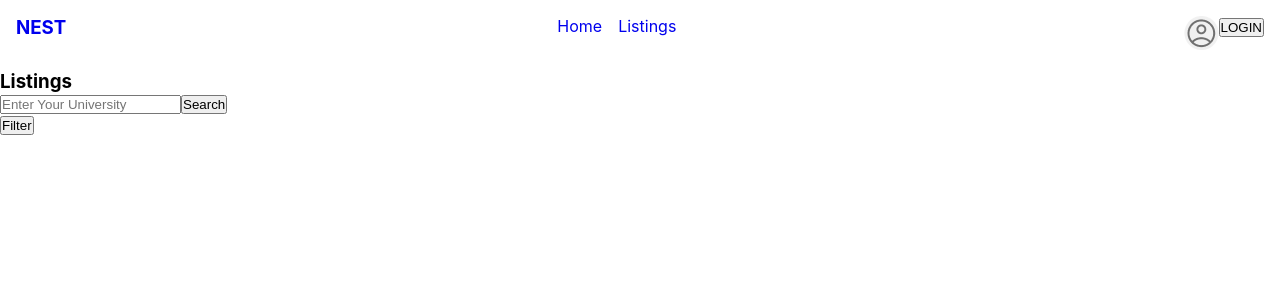
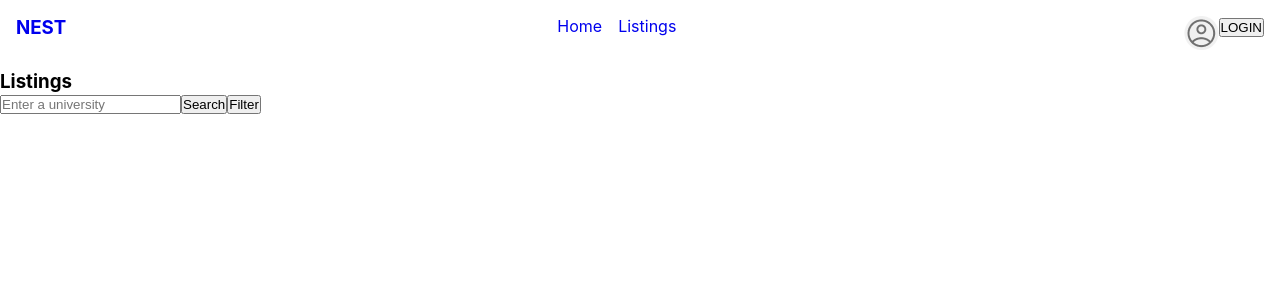
Before and after one commit to stebnj/steven-joo-capstone-project, a React (Create React App) app in the folder client/: page / in a window 1280 px wide. Shown: the top 300 px of the page. Built offline with nearby package versions, Linux system fonts and the light colour scheme.

Commit message:
change filter event handler on submit

```diff
--- a/client/src/components/FilterModal/FilterModal.js
+++ b/client/src/components/FilterModal/FilterModal.js
@@ -28,9 +28,9 @@ export default function FilterModal ({ isOpen, onClose, onApplyFilters }) {
                 <input name="maxRent" type="number" placeholder='Max Rent' />
                 <select name="bedRange">
                     <option value="">Any</option>
-                    <option value="1 Bed">1 Bed</option>
-                    <option value="2 Beds">2 Beds</option>
-                    <option value="3 Beds">3 Beds</option>
+                    <option value="1">1 Bed</option>
+                    <option value="2">2 Beds</option>
+                    <option value="3">3 Beds</option>
                 </select>
                 <button type="submit">Apply Filters</button>
                 <button type="button" onClick={onClose}>Close</button>
--- a/client/src/components/ListingsList/ListingsList.js
+++ b/client/src/components/ListingsList/ListingsList.js
@@ -1,72 +1,72 @@
 import React from 'react'
-import { useState, useEffect } from 'react'
+import { useState } from 'react'
 import FilterModal from '../FilterModal/FilterModal'
 import axios from 'axios'
 import { Link } from 'react-router-dom'
 
 
 export default function ListingsList() {
-    const initialSearchTerm = ''
     const [listings, setListings] = useState([])
     const [error, setError] = useState('')
-
+    const [schoolName, setSchoolName] = useState('')
     const [loading, setLoading] = useState(false);
-    const [searchTerm, setSearchTerm] = useState(initialSearchTerm)
     const [isModalOpen, setIsModalOpen] = useState(false)
     const [filters, setFilters] = useState({})
 
+    const handleSearch = (event) => {
+        event.preventDefault();
+        getListings();
+    };
+
+    const handleApplyFilters = (newFilters) => {
+        console.log('Applying filters:', newFilters);
+        setFilters(newFilters);
+        setIsModalOpen(false);
+        getListings();
+    };
 
 
-    const handleSearch = async (e) => {
-
-
+    const getListings = async () => {
+        console.log('Fetching listings with filters:', filters);
         setLoading(true);
         setError('')
         setListings([])
 
-        const school = searchTerm.trim().toLowerCase().replace(/\s+/g, '-')
-
         try {
-            const response = await axios.get(`http://localhost:8080/listings`, {params: filters})
+            const response = await axios.get(`http://localhost:8080/listings/near-${schoolName}`, {
+                params: filters
+            })
             setListings(response.data)
         } catch (err) {
             console.error('Error fetching listings:', err);
-            setError('Failed to load listings for ' + searchTerm);
+            setError(`Failed to load listings for ${schoolName}`);
         } finally {
             setLoading(false);
-            setSearchTerm(initialSearchTerm);
         }
     }
 
-    const openModal = () => setIsModalOpen(true)
-    const closeModal = () => setIsModalOpen(false);
-
-    const applyFilters = (newFilters) => {
-        setFilters(newFilters);
-        handleSearch();
-        closeModal();
-    };
 
 
 
   return (
     <div>
-         <input
-        type="text"
-        value={searchTerm}
-        onChange={(e) => setSearchTerm(e.target.value)}
-        placeholder="Enter Your University"
+        <form onSubmit={handleSearch}>
+            <input
+                type="text"
+                value={schoolName}
+                onChange={(e) => setSchoolName(e.target.value)}
+                placeholder="Enter a university"
             />
-        <button onClick={handleSearch}>Search</button>
-
+            <button type="submit">Search</button>
+            <button type="button" onClick={() => setIsModalOpen(true)}>Filter</button>
+        </form>
         {loading && <p>Loading...</p>}
         {error && <p className="error">{error}</p>}
         <div>
-        <button onClick={openModal}>Filter</button>
            <FilterModal
             isOpen={isModalOpen}
-            onClose={closeModal}
-            onApplyFilters={applyFilters}
+            onClose={() => setIsModalOpen(false)}
+            onApplyFilters={handleApplyFilters}
             />
         </div>
 
```
Also changed, not shown: 1 other file (tests, documents, lock files or other folders).
